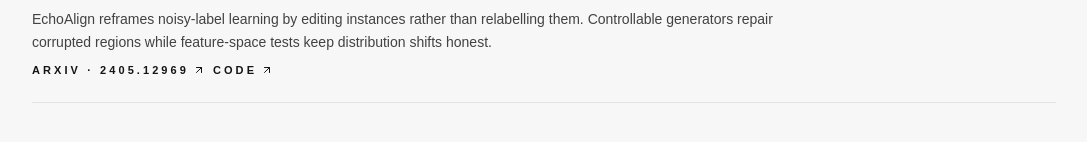
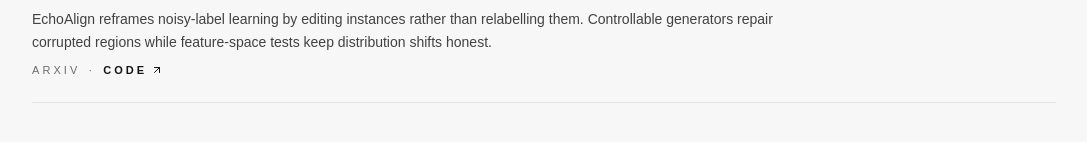
Before and after one commit to kyxzhe/kyxzhe.github.io, a Next.js app: page /publications in a window 1280 px wide. Shown: the part 1082-1224 px from the top of the page, without its empty margins (96-1183 px from the left). Built offline with nearby package versions, Linux system fonts and the light colour scheme.

Commit message:
style: show venue label plus single code link on publications

```diff
--- a/src/app/publications/page.tsx
+++ b/src/app/publications/page.tsx
@@ -58,46 +58,40 @@ const AuthorLine = ({ authors }: { authors: string[] }) => (
   <p className="text-sm text-muted-foreground">{authors.join(", ")}</p>
 );
 
-const ResourceBadges = ({
+const ResourceRow = ({
+  venue,
   resources,
   interactive = true,
 }: {
+  venue: string;
   resources?: PublicationResource[];
   interactive?: boolean;
 }) => {
-  if (!resources?.length) return null;
-  // Only show the first resource (usually venue) and the last (often code), matching original inline style
-  const displayResources = resources.length > 1 ? [resources[0], resources[resources.length - 1]] : resources;
+  const code = resources?.find((res) => res.type === "code");
+  const showDot = Boolean(code);
+
   return (
-    <div className="flex flex-wrap gap-2">
-      {displayResources.map((resource, idx) => {
-        const content = (
-          <span className="inline-flex items-center gap-1 text-[11px] uppercase tracking-[0.28em] font-semibold text-foreground">
-            {resource.label}
+    <div className="flex flex-wrap items-center gap-2 text-[11px] uppercase tracking-[0.28em] text-muted-foreground">
+      <span>{venue}</span>
+      {showDot && <span>·</span>}
+      {code && (
+        interactive ? (
+          <Link
+            href={code.url}
+            target="_blank"
+            rel="noopener noreferrer"
+            className="inline-flex items-center gap-1 text-foreground font-semibold"
+          >
+            {code.label}
+            <ArrowUpRight size={12} />
+          </Link>
+        ) : (
+          <span className="inline-flex items-center gap-1 text-foreground font-semibold">
+            {code.label}
             <ArrowUpRight size={12} />
           </span>
-        );
-
-        if (!interactive) {
-          return (
-            <span key={`${resource.type}-${resource.url}`} className="inline-flex">
-              {content}
-            </span>
-          );
-        }
-
-        return (
-          <Link
-            key={`${resource.type}-${resource.url}`}
-            href={resource.url}
-            target="_blank"
-            rel="noopener noreferrer"
-            className="inline-flex"
-          >
-            {content}
-          </Link>
-        );
-      })}
+        )
+      )}
     </div>
   );
 };
@@ -111,12 +105,7 @@ const ListRow = ({ item }: { item: Publication }) => {
           <h3 className="text-xl font-semibold leading-snug text-foreground">{item.title}</h3>
           <AuthorLine authors={item.authors} />
           <p className="text-sm text-foreground/80 leading-relaxed max-w-3xl">{item.summary}</p>
-          <div className="flex flex-wrap items-center gap-2 text-[11px] uppercase tracking-[0.28em] text-muted-foreground">
-            {(!item.resources || item.resources.length === 0) && <span>{item.venue}</span>}
-            {item.resources && item.resources.length > 0 && (
-              <ResourceBadges resources={item.resources} interactive={!item.link} />
-            )}
-          </div>
+          <ResourceRow venue={item.venue} resources={item.resources} interactive={!item.link} />
         </div>
         <p className="text-xs text-muted-foreground whitespace-nowrap">{formatDate(item.date)}</p>
       </div>
@@ -211,12 +200,7 @@ export default function PublicationsPage() {
           <h3 className="text-lg font-semibold leading-snug">{item.title}</h3>
           <AuthorLine authors={item.authors} />
           <p className="text-sm text-foreground/80 flex-1">{item.summary}</p>
-          <div className="flex flex-wrap items-center gap-2 text-[11px] uppercase tracking-[0.28em] text-muted-foreground">
-            {(!item.resources || item.resources.length === 0) && <span>{item.venue}</span>}
-            {item.resources && item.resources.length > 0 && (
-              <ResourceBadges resources={item.resources} interactive={!item.link} />
-            )}
-          </div>
+          <ResourceRow venue={item.venue} resources={item.resources} interactive={!item.link} />
         </div>
       </motion.article>
     );
```
